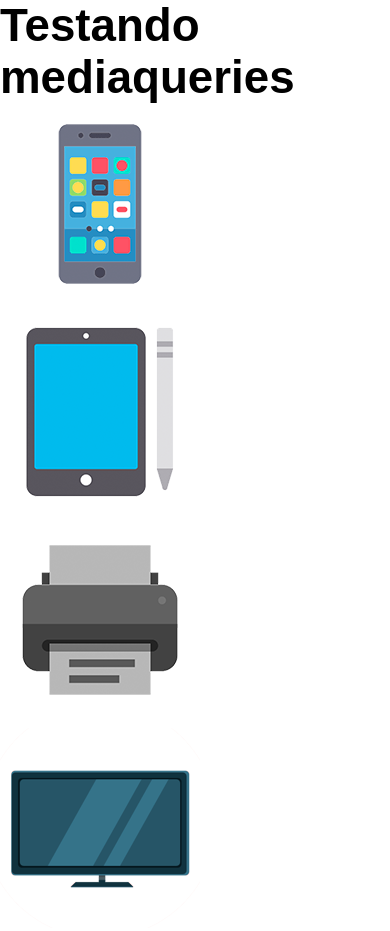
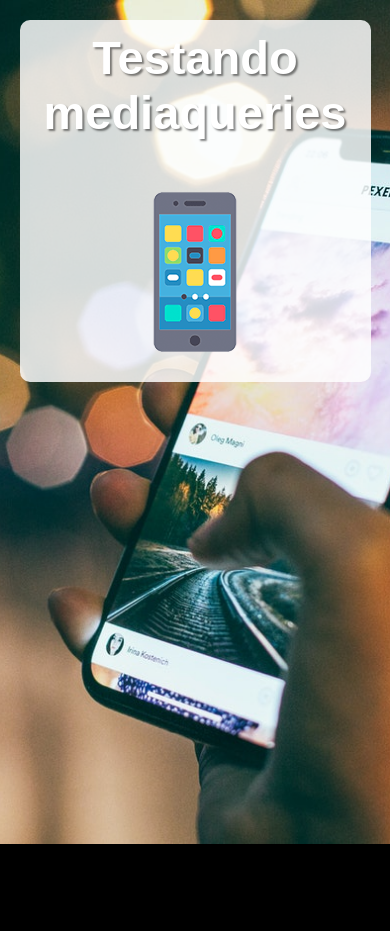
Before and after one commit to romulodamazio/Html-Css, a plain HTML site: page Exercícios/ex026/mq004/index.html in a window 390 px wide. After the commit the page ends 844 px from the top, so only its background shows below. Drawn offline with Linux system fonts and the light colour scheme.

Commit message:
mobilefirst

```diff
--- a/Exercícios/ex026/mq004/estilos/style.css
+++ b/Exercícios/ex026/mq004/estilos/style.css
@@ -7,34 +7,57 @@
 *{
 
 font-family: Arial, Helvetica, sans-serif;
-font-size: 1.3em;
+font-size: 1.2em;
 margin: 0px;
 padding: 0px;
 box-sizing: border-box;
 
 
-
 }
 
-body, html{
+html{
 
-width: 100vw;
 height: 100vh;
 
 }
 
+
 body{
 
-
-    background: black url(../imagens/back-phone.jpg) no repeat;
-
-}
-
-main{
-
-background-color: rgba(255, 255, 255, 0.834);
-
-
+ background: black url(../imagens/back-phone.jpg) no-repeat;
+ background-size: cover;
+ background-position: center center;
 
 
 }
+main {
+
+   background-color: rgba(255, 255, 255, 0.829);
+    width: 90vw;
+    margin: auto;
+    border-radius: 10px;
+    padding: 10px;
+    margin-top: 20px;
+}
+
+
+h1{
+
+    text-align: center;
+    color: white;
+   font-size: 1.7em;
+   text-shadow: 2px 2px 2px rgba(0, 0, 0, 0.479);
+
+
+}
+img{
+
+    display: block;
+    margin:auto;
+}
+
+img#fone{display: block;}
+img#tablet{display: none;}
+img#print{display: none;}
+img#pc{display: none;}
+img#tv{display: none;}
--- a/Exercícios/ex026/mq004/index.html
+++ b/Exercícios/ex026/mq004/index.html
@@ -9,16 +9,20 @@
     <title>Media Query</title>
     <link rel="stylesheet" href="estilos/style.css" media="all">
     <link rel="stylesheet" href="estilos/media-query.css">
+
 </head>
+
 <body>
 
     <main>
 
-        <h1>Testando mediaqueries</h1>
-        <img src="imagens/icon-phone.png" alt="Acessado via smartphone">
-        <img src="imagens/icon-tablet.png" alt="Acessado via tablet">
-        <img src="imagens/icon-print.png" alt="Versão para destktop">
-        <img src="imagens/icon-tv.png" alt="Versão para tv">
+        <h1>Testando mediaqueries</h1> <br>
+
+        <img id="fone" src="imagens/icon-phone.png" alt="Acessado via smartphone">
+        <img id="tablet" src="imagens/icon-tablet.png" alt="Acessado via tablet">
+        <img id="print" src="imagens/icon-print.png" alt="Versão para impressora">
+        <img id="pc" src="imagens/icon-pc.png" alt="Versão para desktop">
+        <img id="tv"src="imagens/icon-tv.png" alt="Versão para tv">
 
 
     </main>
```
Also changed, not shown: Exercícios/ex026/mq004/estilos/media-query.css (line endings or trailing spaces).
